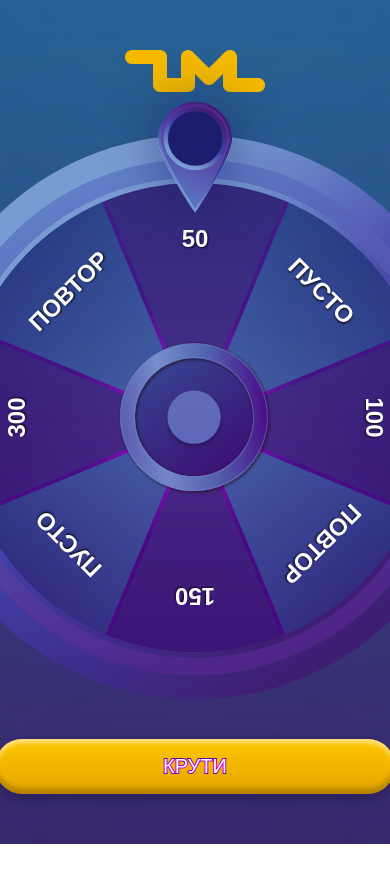
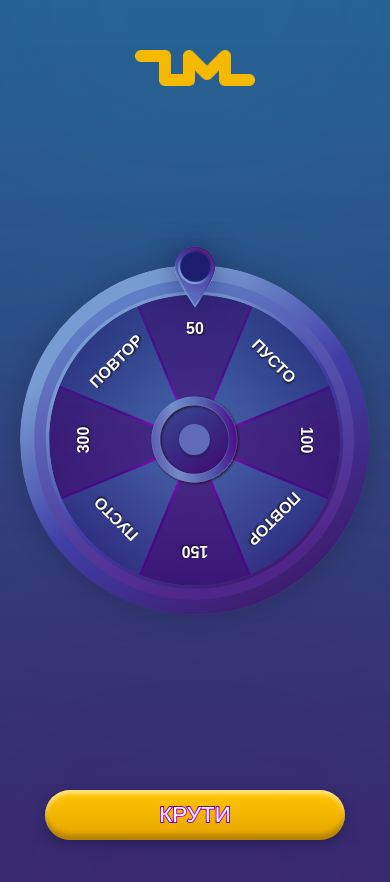
Before and after one commit to WarGhost132/vue-zm-test, a Vue app: page / in a window 390 px wide. Shown: the top 882 px of the page. Before the commit the page ends 844 px from the top, so only its background shows below. Built offline with nearby package versions, Linux system fonts and the light colour scheme; a small style sheet from the web is missing.

Commit message:
add responsive adaptive

```diff
--- a/src/App.vue
+++ b/src/App.vue
@@ -76,14 +76,20 @@ const closeModal = () => {
 .container {
   position: relative;
   margin: 0 auto;
-  height: 100svh;
+  min-height: 100dvh;
+  width: 100%;
   overflow: hidden;
+  display: flex;
+  flex-direction: column;
+
+  &__logo {
+    width: 140px;
+  }
 
   &__ellipse {
     position: absolute;
     z-index: -1;
     border-radius: 50%;
-    border: 1px solid black;
     height: 500px;
     width: 1200px;
     overflow: hidden;
@@ -106,12 +112,14 @@ const closeModal = () => {
   }
 
   &__items {
-    height: 100%;
+    flex: 1;
     display: flex;
     flex-direction: column;
     justify-content: space-between;
     align-items: center;
     padding: 50px 0;
+    overflow-y: auto;
+    overflow-x: hidden;
   }
 }
 
@@ -124,4 +132,10 @@ const closeModal = () => {
 .pulse {
   animation: pulse 1s infinite;
 }
+
+@media (max-width: 480px) {
+  .container__logo {
+    width: 120px;
+  }
+}
 </style>
--- a/src/components/ResultModal.vue
+++ b/src/components/ResultModal.vue
@@ -86,21 +86,21 @@ const close = () => {
     overflow: hidden;
   }
 
-  &__header {
-    display: flex;
-    text-transform: uppercase;
-    justify-content: center;
-    align-items: center;
-    font-size: clamp(1rem, 1.5vw, 1.75rem);
-    color: $text-color;
-  }
-
+  &__header,
   &__body {
     display: flex;
     text-transform: uppercase;
     justify-content: center;
     align-items: center;
-    font-size: clamp(1rem, 1.5vw, 1.75rem);
+    font-size: 28px;
+    text-shadow: 0 1.2px 2.43px rgba(0, 0, 0, 0.25);
+  }
+
+  &__header {
+    color: $text-color;
+  }
+
+  &__body {
     color: $text-primary-color;
   }
 
@@ -127,4 +127,17 @@ const close = () => {
     left: 0;
   }
 }
+
+@media (max-width: 575px) {
+  .modal{
+    &__content-wrapper {
+      margin: 0 15px;
+    }
+
+    &__header,
+    &__body {
+      font-size: 20px;
+    }
+  }
+}
 </style>
--- a/src/components/Wheel.vue
+++ b/src/components/Wheel.vue
@@ -130,7 +130,7 @@ watch(() => props.shouldSpin, (newVal) => {
   display: flex;
   justify-content: center;
   align-items: center;
-  height: 100%;
+  min-height: 700px;
 }
 
 .wheel {
@@ -138,6 +138,8 @@ watch(() => props.shouldSpin, (newVal) => {
   width: 565px;
   height: 565px;
   background: url("/Border.svg") center / contain no-repeat;
+  border-radius: 50%;
+  box-shadow: 0 0 30px 0 rgba(0, 0, 0, 0.2);
 
   &--marker {
     position: absolute;
@@ -222,4 +224,124 @@ watch(() => props.shouldSpin, (newVal) => {
     text-shadow: 1px 1px 2px rgba(0, 0, 0, 0.8);
   }
 }
+
+@media (max-height: 768px) {
+  .wheel-container {
+    min-height: 600px;
+  }
+
+  .wheel {
+    width: 450px;
+    height: 450px;
+
+    &--marker {
+      width: 180px;
+      height: 180px;
+    }
+
+    &--vector {
+      width: 550px;
+      height: 550px;
+    }
+
+    &--center {
+      width: 120px;
+      height: 120px;
+    }
+
+    &__item {
+      padding-top: 45px;
+    }
+
+    &__item-text {
+      font-size: 20px;
+      padding-top: 20px;
+    }
+  }
+}
+
+@media (max-width: 768px) {
+  .wheel {
+    width: 450px;
+    height: 450px;
+
+    &--marker {
+      width: 180px;
+      height: 180px;
+    }
+
+    &--vector {
+      width: 550px;
+      height: 550px;
+    }
+
+    &--center {
+      width: 120px;
+      height: 120px;
+    }
+
+    &__item {
+      padding-top: 45px;
+    }
+
+    &__item-text {
+      font-size: 20px;
+      padding-top: 20px;
+    }
+  }
+}
+
+@media (max-width: 576px) {
+  .wheel {
+    width: 400px;
+    height: 400px;
+
+    &--marker {
+      width: 150px;
+      height: 150px;
+    }
+
+    &--vector {
+      width: 500px;
+      height: 500px;
+    }
+
+    &--center {
+      width: 100px;
+      height: 100px;
+    }
+
+    &__item-text {
+      font-size: 16px;
+      padding-top: 15px;
+    }
+  }
+}
+
+@media (max-width: 480px) {
+  .wheel {
+    width: 350px;
+    height: 350px;
+
+    &--marker {
+      width: 120px;
+      height: 120px;
+    }
+
+    &--vector {
+      width: 450px;
+      height: 450px;
+    }
+
+    &--center {
+      width: 90px;
+      height: 90px;
+    }
+
+    &__item-text {
+      font-size: 16px;
+      padding-top: 10px;
+    }
+  }
+}
 </style>
--- a/src/components/ui/Button.vue
+++ b/src/components/ui/Button.vue
@@ -76,7 +76,7 @@ const slotText = () => {
 
 .ui-button__text {
   font-family: "Geologica", sans-serif;
-  font-size: clamp(1.25rem, 2vw, 2rem);
+  font-size: clamp(1.4rem, 2vw, 2rem);
   text-transform: uppercase;
   color: $button-text-color;
   position: relative;
@@ -94,4 +94,11 @@ const slotText = () => {
     left: 0;
   }
 }
+
+@media (max-width: 480px) {
+  .ui-button {
+    width: 300px;
+    padding: 12px 0;
+  }
+}
 </style>
```
Also changed, not shown: src/components/Test.vue (deleted, +0 -261 lines).
